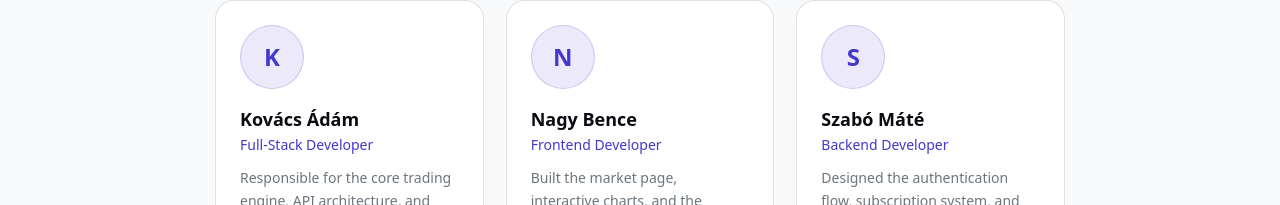
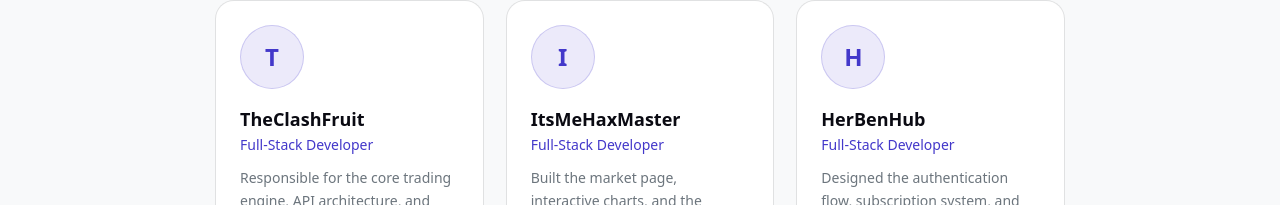
Before and after one commit to VirtuEx-Vizsgaremek/VirtuEx, a Next.js app in the folder apps/web/: page /team in a window 1280 px wide. Shown: the part 384-589 px from the top of the page. Built offline with nearby package versions, Linux system fonts and the light colour scheme; no server answers.

Commit message:
fix: update team member details and adjust mock trading balance logic

```diff
--- a/apps/web/src/app/(landing)/team/page.tsx
+++ b/apps/web/src/app/(landing)/team/page.tsx
@@ -5,22 +5,22 @@ export const metadata = { title: 'Team – VirtuEx' };
 
 const TEAM = [
   {
-    name: 'Kovács Ádám',
+    name: 'TheClashFruit',
     role: 'Full-Stack Developer',
     bio: 'Responsible for the core trading engine, API architecture, and database design. Focused on building a reliable, high-precision order system.',
-    github: 'https://github.com/VirtuEx-Vizsgaremek/VirtuEx/'
+    github: 'https://github.com/TheClashFruit'
   },
   {
-    name: 'Nagy Bence',
-    role: 'Frontend Developer',
+    name: 'ItsMeHaxMaster',
+    role: 'Full-Stack Developer',
     bio: 'Built the market page, interactive charts, and the mobile-responsive UI. Passionate about clean interfaces and smooth user experience.',
-    github: 'https://github.com/VirtuEx-Vizsgaremek/VirtuEx/'
+    github: 'https://github.com/ItsMeHaxMaster'
   },
   {
-    name: 'Szabó Máté',
-    role: 'Backend Developer',
+    name: 'HerBenHub',
+    role: 'Full-Stack Developer',
     bio: 'Designed the authentication flow, subscription system, and wallet top-up logic. Focused on security, data integrity, and API correctness.',
-    github: 'https://github.com/VirtuEx-Vizsgaremek/VirtuEx/'
+    github: 'https://github.com/HerBenHub'
   }
 ];
 
--- a/apps/web/src/components/PremiumChart.tsx
+++ b/apps/web/src/components/PremiumChart.tsx
@@ -328,6 +328,10 @@ export default function PremiumChart({
   // ── Mock (paper) trading ────────────────────────────────────────────────────
   const [startingBalance, setStartingBalance] = useState(100_000);
   const [startingBalanceInput, setStartingBalanceInput] = useState('100000');
+  // Frozen snapshot of the balance used when the current generation was started.
+  // Only updated on Generate — changing the slider after generation must not
+  // retroactively shift the P&L baseline.
+  const [mockInitialBalance, setMockInitialBalance] = useState(100_000);
   const [mockCash, setMockCash] = useState<number | null>(null);
   const [mockUnits, setMockUnits] = useState(0);
   const [mockAvgCost, setMockAvgCost] = useState(0);
@@ -717,7 +721,9 @@ export default function PremiumChart({
     onClearSelection?.();
     setError(null);
 
-    // Reset paper-trading portfolio with the configured starting balance.
+    // Reset paper-trading portfolio with the configured starting balance
+    // and freeze that value as the P&L baseline for this session.
+    setMockInitialBalance(startingBalance);
     setMockCash(startingBalance);
     setMockUnits(0);
     setMockAvgCost(0);
@@ -2188,9 +2194,9 @@ export default function PremiumChart({
           const price = simLastPriceRef.current;
           const holdingsValue = mockUnits * price;
           const totalValue = mockCash + holdingsValue;
-          const pnl = totalValue - startingBalance;
+          const pnl = totalValue - mockInitialBalance;
           const pnlPct =
-            startingBalance > 0 ? (pnl / startingBalance) * 100 : 0;
+            mockInitialBalance > 0 ? (pnl / mockInitialBalance) * 100 : 0;
           const holdingsPnl =
             mockUnits > 0 ? (price - mockAvgCost) * mockUnits : 0;
           const positive = pnl >= 0;
--- a/apps/web/src/lib/stocks.ts
+++ b/apps/web/src/lib/stocks.ts
@@ -145,8 +145,8 @@ export const tickerToDomain: Record<string, string> = {
   SPY: 'ssga.com',
 
   // Crypto
-  'BINANCE:BTCUSDT': 'bitcoin.org',
-  'BINANCE:ETHUSDT': 'ethereum.org'
+  'BTC-USD': 'bitcoin.org',
+  'ETH-USD': 'ethereum.org'
 };
 
 /**
```
Also changed, not shown: 1 other file (tests, documents, lock files or other folders).
